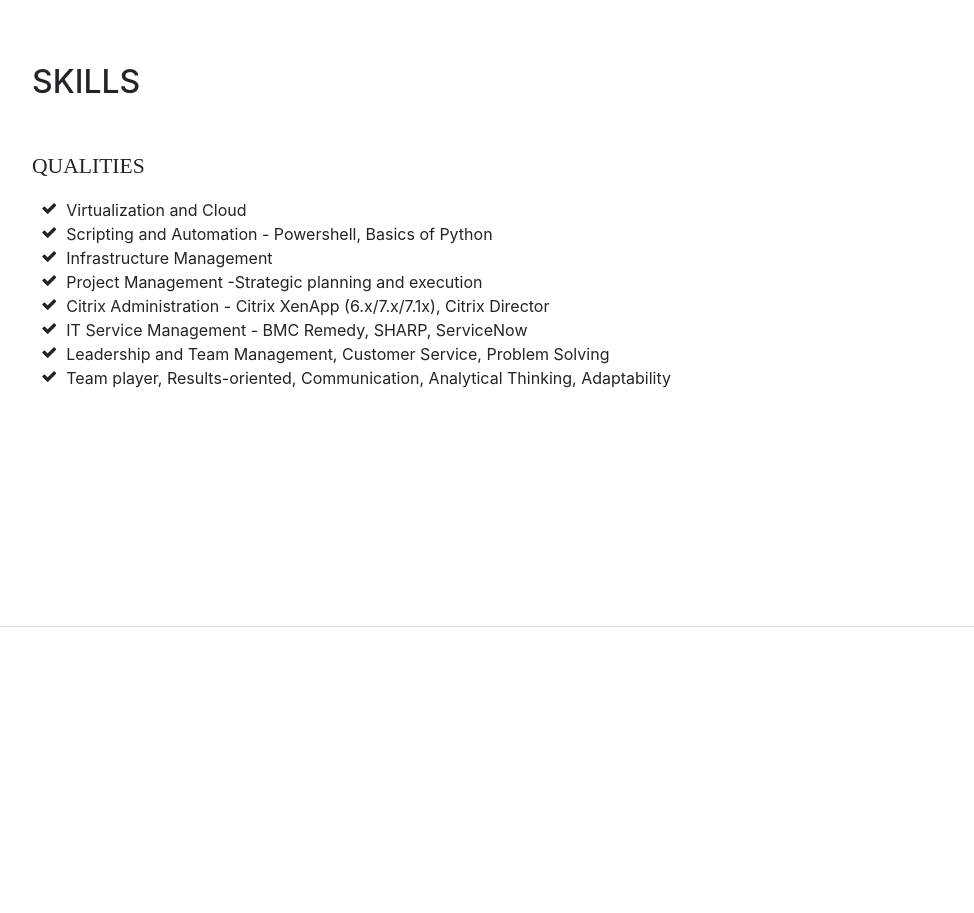
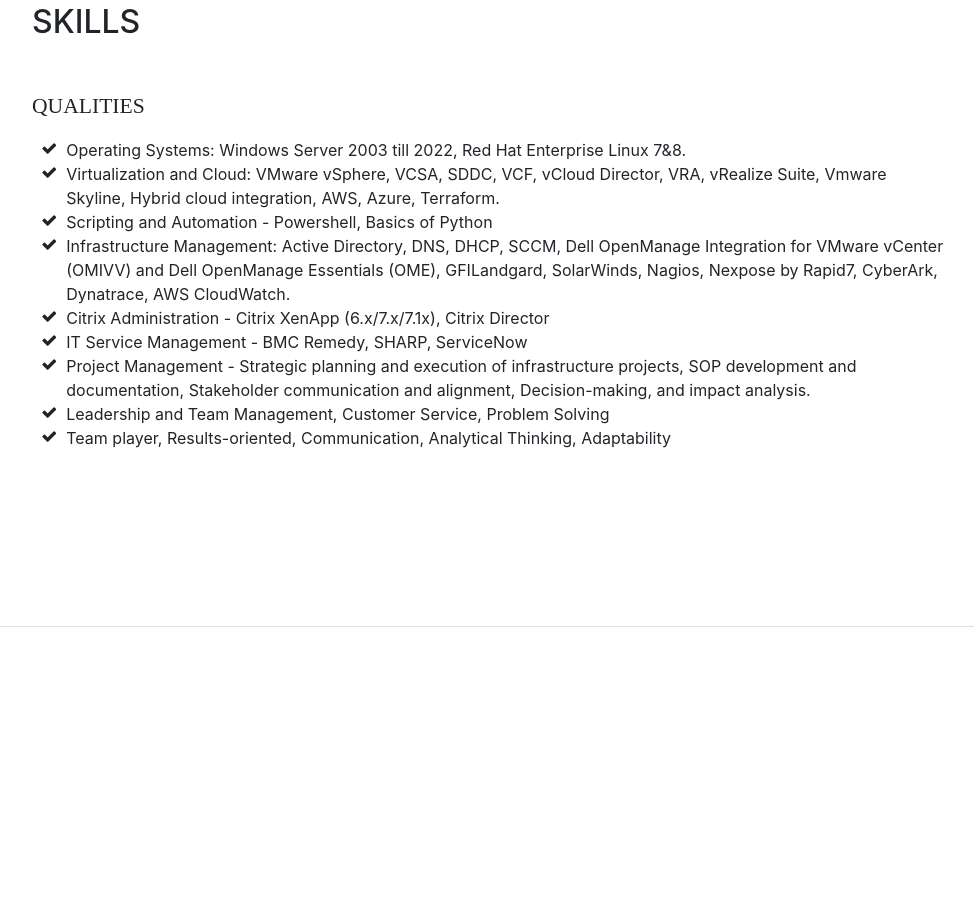
Before and after one commit to ManasiTelang-212/_my_portfolio, a website with bundled scripts: page index.html in a window 1280 px wide. Shown: the part 5523-6436 px from the top of the page, without its empty margins (288-1262 px from the left). Built offline with nearby package versions, Linux system fonts and the light colour scheme; a web font is replaced by a local one.

Commit message:
Update index.html

```diff
--- a/index.html
+++ b/index.html
@@ -335,26 +335,33 @@
         <ul class="fa-ul mb-0">
           <li>
             <i class="fa-li fa fa-check"></i>
-            Virtualization and Cloud
+            Operating Systems: Windows Server 2003 till 2022, Red Hat Enterprise Linux 7&8.
+          </li>
+	<li>
+            <i class="fa-li fa fa-check"></i>
+            Virtualization and Cloud: VMware vSphere, VCSA, SDDC, VCF, vCloud Director, VRA, vRealize Suite, Vmware Skyline, Hybrid cloud integration, AWS, Azure, Terraform.
           </li>
           <li>
             <i class="fa-li fa fa-check"></i>Scripting and Automation - Powershell, Basics of Python
           </li>
           <li>
-            <i class="fa-li fa fa-check"></i>Infrastructure Management
+            <i class="fa-li fa fa-check"></i>Infrastructure Management: Active Directory, DNS, DHCP, SCCM, Dell OpenManage Integration for VMware vCenter (OMIVV) and Dell OpenManage Essentials (OME), GFILandgard, SolarWinds, Nagios, Nexpose by Rapid7, CyberArk, Dynatrace, AWS CloudWatch.
           </li>
-          <li>
-            <i class="fa-li fa fa-check"></i>
-            Project Management -Strategic planning and execution
-          </li>
-          <li>
+		<li>
             <i class="fa-li fa fa-check"></i>
             Citrix Administration - Citrix XenApp (6.x/7.x/7.1x), Citrix Director
           </li>
-          <li>
+  <li>
             <i class="fa-li fa fa-check"></i>
             IT Service Management - BMC Remedy, SHARP, ServiceNow
           </li>
+
+          <li>
+            <i class="fa-li fa fa-check"></i>
+            Project Management - Strategic planning and execution of infrastructure projects, SOP development and documentation, Stakeholder communication and alignment, Decision-making, and impact analysis.
+          </li>
+
+
           <li>
             <i class="fa-li fa fa-check"></i>Leadership and Team Management, Customer Service, Problem Solving
           </li>
```
